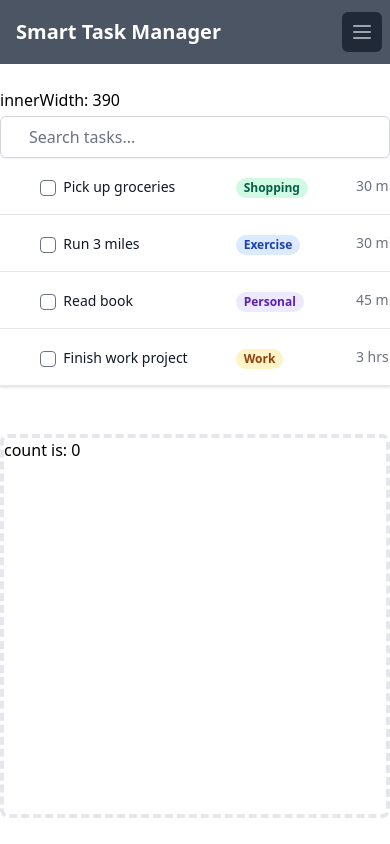
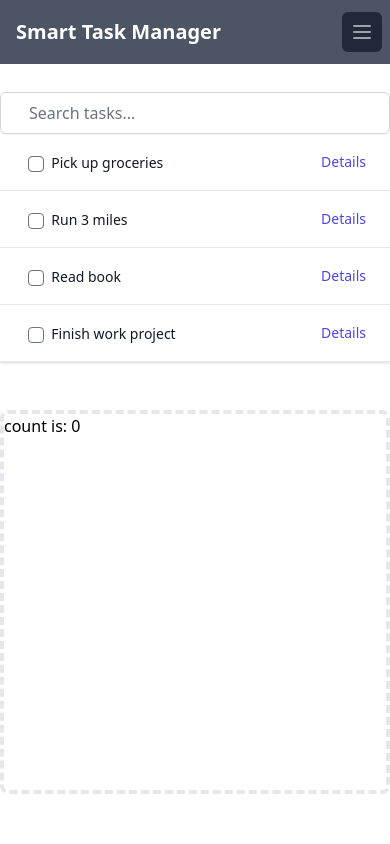
Before and after one commit to chase-mortensen/smart-task-manager, a Vue app in the folder smart-task-manager-app/: page / in a window 390 px wide. Built offline with nearby package versions, Linux system fonts and the light colour scheme.

Commit message:
I think I've got the responsive stuff down as much as I need to for now. There is an issue of resizing down to mobile without refreshing but that should be very rare in use.

```diff
--- a/smart-task-manager-app/src/App.vue
+++ b/smart-task-manager-app/src/App.vue
@@ -96,11 +96,8 @@
       </div>
     </header> -->
     <main>
-      <div class="grid xl:grid-cols-2 lg:grid-cols-1 md:grid-cols-1 sm:grid-cols-1">
+      <div class="grid xl:grid-cols-2 sm:grid-cols-1">
         <div class="max-w-7xl xl:min-w-min sm:min-w-full xl:ml-auto py-6 sm:px-6 xl:pl-8 xl:pr-4">
-          <!-- <div v-if="state.innerHeight < 500">Mobile</div>
-          <div v-else>Not mobile</div> -->
-          <span>innerWidth: {{ state.innerWidth }}</span>
           <TaskList :tasks="state.tasks" />
         </div>
         <!-- <div class="max-w-7xl xl:min-w-min sm:min-w-full xl:mr-auto py-6 sm:px-6 xl:pr-8 xl:pl-4"> -->
@@ -162,18 +159,6 @@ const state = reactive({ tasks: [
       console.log("innerWidth: ", this.innerWidth)
     })
   },
-
-  // beforeDestroy() {
-  //   window.removeEventListener('resize', () => {
-  //       this.windowHeight = window.innerHeight
-  //     });
-  // },
-
-  // methods: {
-  //   onResize() {
-  //     this.innerWidth = window.innerWidth
-  //   }
-  // }
 })
 
 
--- a/smart-task-manager-app/src/components/TaskList.vue
+++ b/smart-task-manager-app/src/components/TaskList.vue
@@ -1,14 +1,18 @@
 <template>
   <div class="flex flex-col">
     <div class="-my-2 overflow-x-auto sm:-mx-6 lg:-mx-8">
-      <div class="py-2 align-middle inline-block min-w-full w-screen sm:px-6 lg:px-8">
-        <TaskListSearchBar class="min-w-full max-w-full divide-y divide-gray-200" />
-        <div class="shadow max-w-full overflow-hidden border-b border-gray-200 sm:rounded-lg">
+      <div
+        class="py-2 align-middle inline-block min-w-full w-auto sm:px-6 lg:px-8"
+      >
+        <TaskListSearchBar
+          class="min-w-full max-w-full divide-y divide-gray-200"
+        />
+        <div
+          class="shadow max-w-full overflow-hidden border-b border-gray-200 sm:rounded-lg"
+        >
           <table class="min-w-full divide-y divide-gray-200">
             <tbody class="bg-white divide-y divide-gray-200">
-              <TaskListItem v-for="task in tasks"
-                :key="task.id"
-                :task="task" />
+              <TaskListItem v-for="task in tasks" :key="task.id" :task="task" />
             </tbody>
           </table>
         </div>
@@ -18,12 +22,11 @@
 </template>
 
 <script setup>
-import { defineProps, reactive } from 'vue'
-import TaskListSearchBar from './TaskListSearchBar.vue'
-import TaskListItem from './TaskListItem.vue'
+import { defineProps, reactive } from "vue";
+import TaskListSearchBar from "./TaskListSearchBar.vue";
+import TaskListItem from "./TaskListItem.vue";
 
 defineProps({
-  tasks: Array
-})
-
+  tasks: Array,
+});
 </script>
--- a/smart-task-manager-app/src/components/TaskListItem.vue
+++ b/smart-task-manager-app/src/components/TaskListItem.vue
@@ -1,6 +1,6 @@
 <template>
   <tr>
-    <td class="px-6 py-4 whitespace-nowrap">
+    <td class="px-3 sm:px-6 py-4 whitespace-nowrap">
       <div class="flex items-center">
         <div class="ml-4">
           <span v-if="task.state">
@@ -15,7 +15,7 @@
         </div>
       </div>
     </td>
-    <td class="px-6 py-4 whitespace-nowrap">
+    <td class="px-6 py-4 whitespace-nowrap" v-show="!state.isMobile">
       <span v-if="task.type == 'Shopping'" class="px-2 inline-flex text-xs leading-5 font-semibold rounded-full bg-green-100 text-green-800">
         {{ task.type }}
       </span>
@@ -29,7 +29,7 @@
         {{ task.type }}
       </span>
     </td>
-    <td class="px-6 py-4 whitespace-nowrap text-sm text-gray-500">
+    <td class="px-6 py-4 whitespace-nowrap text-sm text-gray-500" v-show="!state.isMobile">
       <span v-if="task.duration >= 60">{{ Math.floor(task.duration / 60) }} hrs </span>
       <span v-if="task.duration % 60 != 0">{{ task.duration % 60 }} mins</span>
     </td>
@@ -46,4 +46,16 @@ defineProps({
   task: Object
 })
 
+const state = reactive({
+  innerWidth: window.innerWidth,
+  isMobile: window.innerWidth < 550,
+  mounted() {
+    window.addEventListener('resize', () => {
+      this.innerWidth = window.innerWidth
+      this.isMobile = window.innerWidth < 550
+      console.log("innerWidth: ", this.innerWidth)
+    })
+  },
+})
+
 </script>
```
